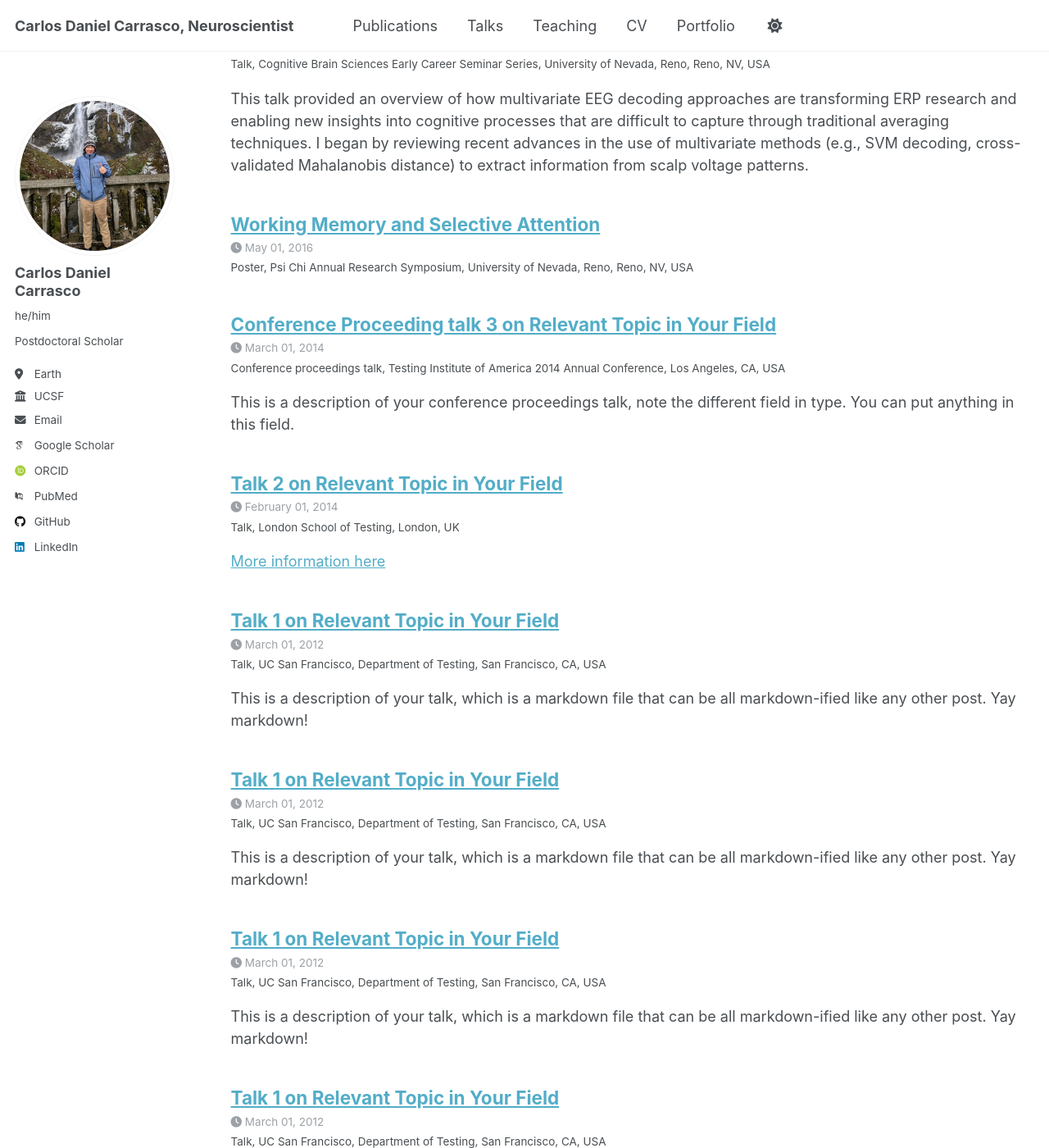
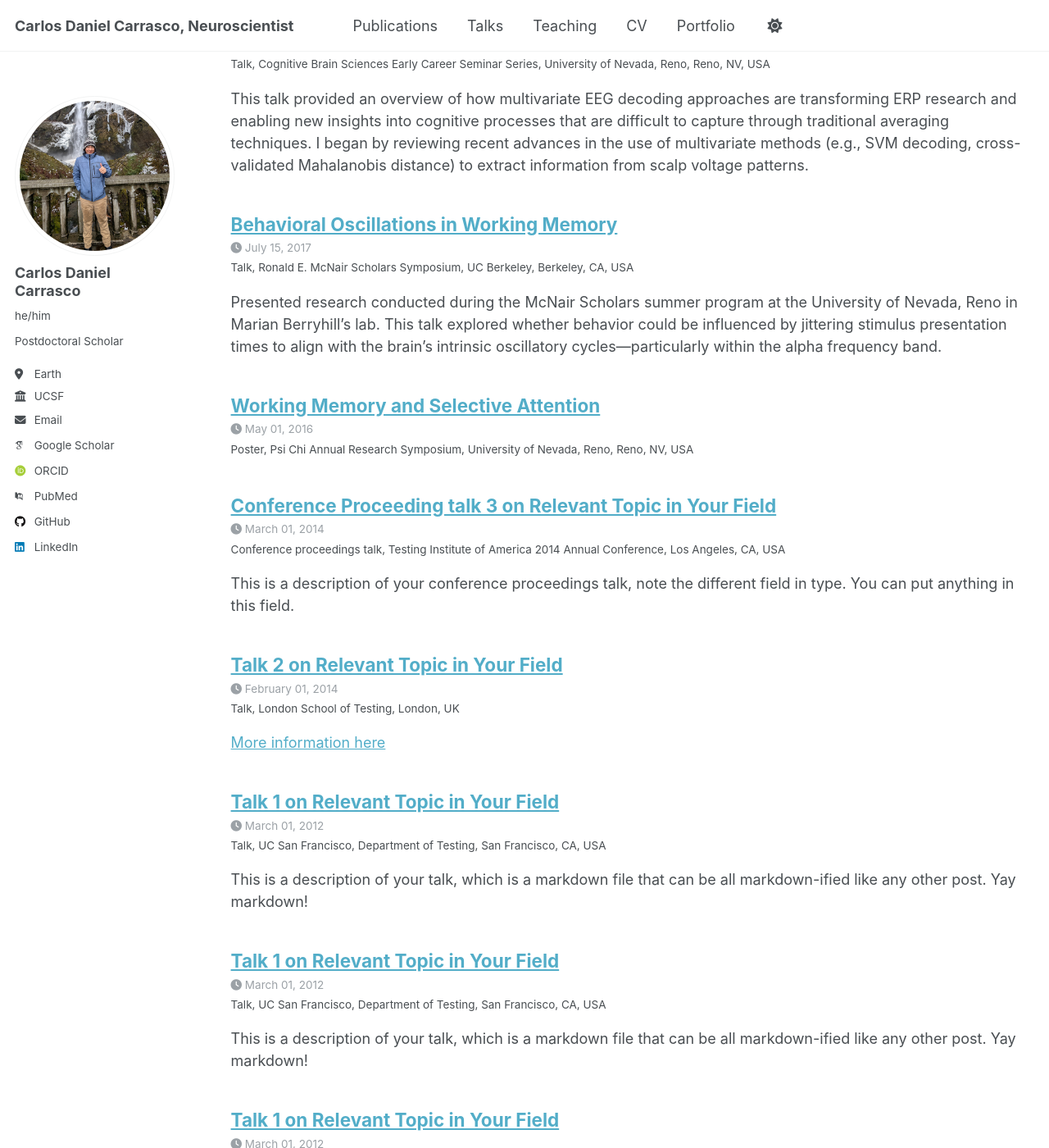
Before and after one commit to mojorisin24/mojorisin24.github.io, a Jekyll site: the page built from _pages/talks.html, in a window 1280 px wide and 1400 px high, scrolled down 657 px. Shown: the whole window at 82% size. Built offline with Jekyll 4.4.1, drawn with Linux system fonts in a browser that asks for light colours; some web fonts are replaced.

Commit message:
Update 2017-mcnair-working-memory.md
fix

```diff
--- a/_talks/2017-mcnair-working-memory.md
+++ b/_talks/2017-mcnair-working-memory.md
@@ -1,11 +1,13 @@
 ---
-title: "Talk 1 on Relevant Topic in Your Field"
+title: "Behavioral Oscillations in Working Memory"
 collection: talks
 type: "Talk"
-permalink: /talks/2012-03-01-talk-1
-venue: "UC San Francisco, Department of Testing"
-date: 2012-03-01
-location: "San Francisco, CA, USA"
+permalink: /talks/2017-mcnair-working-memory
+venue: "Ronald E. McNair Scholars Symposium, UC Berkeley"
+date: 2017-07-15
+location: "Berkeley, CA, USA"
 ---
 
-This is a description of your talk, which is a markdown file that can be all markdown-ified like any other post. Yay markdown!
+Presented research conducted during the McNair Scholars summer program at the University of Nevada, Reno in Marian Berryhill’s lab. This talk explored whether behavior could be influenced by jittering stimulus presentation times to align with the brain's intrinsic oscillatory cycles—particularly within the alpha frequency band.
+
+The central hypothesis was that stimuli presented during an individual's alpha trough (a phase of higher cortical excitability) would result in better behavioral performance compared to stimuli presented during the alpha peak. These findings contributed to understanding how neural timing can shape attentional engagement in working memory tasks.
```
